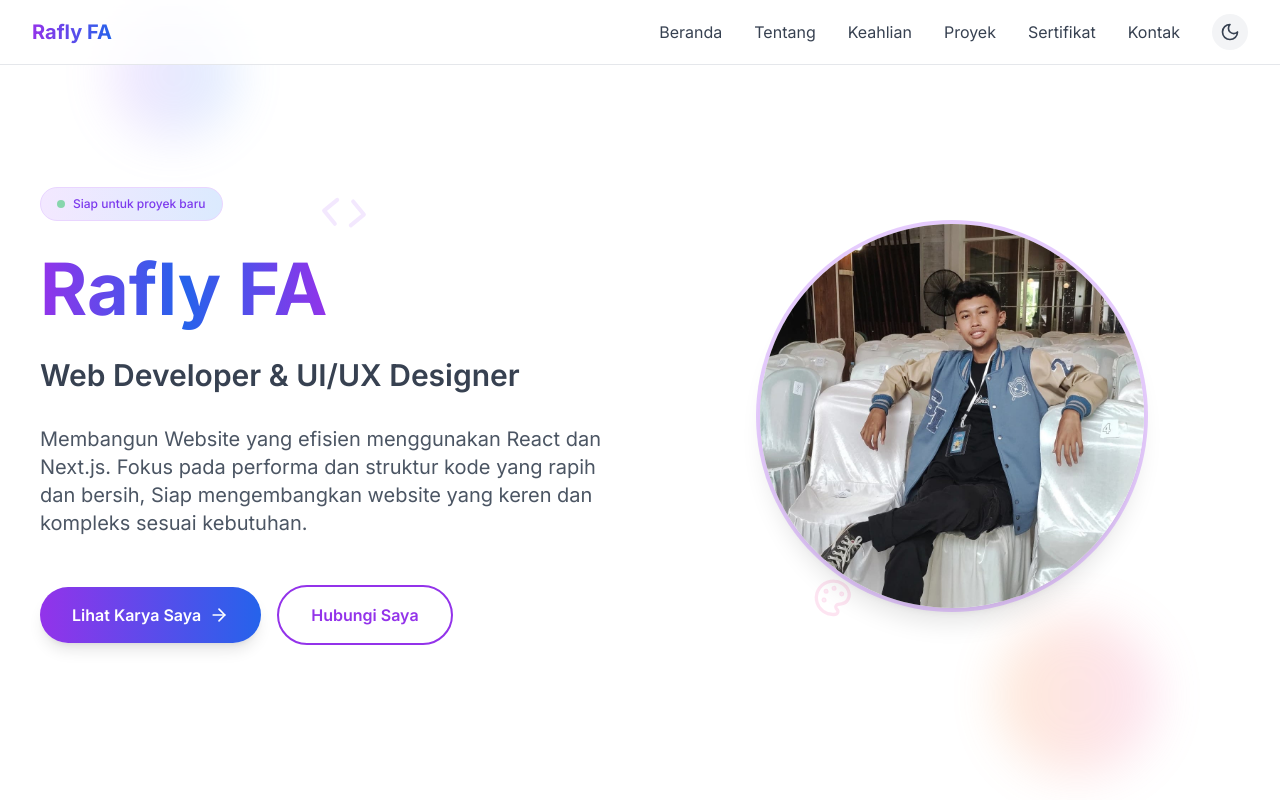
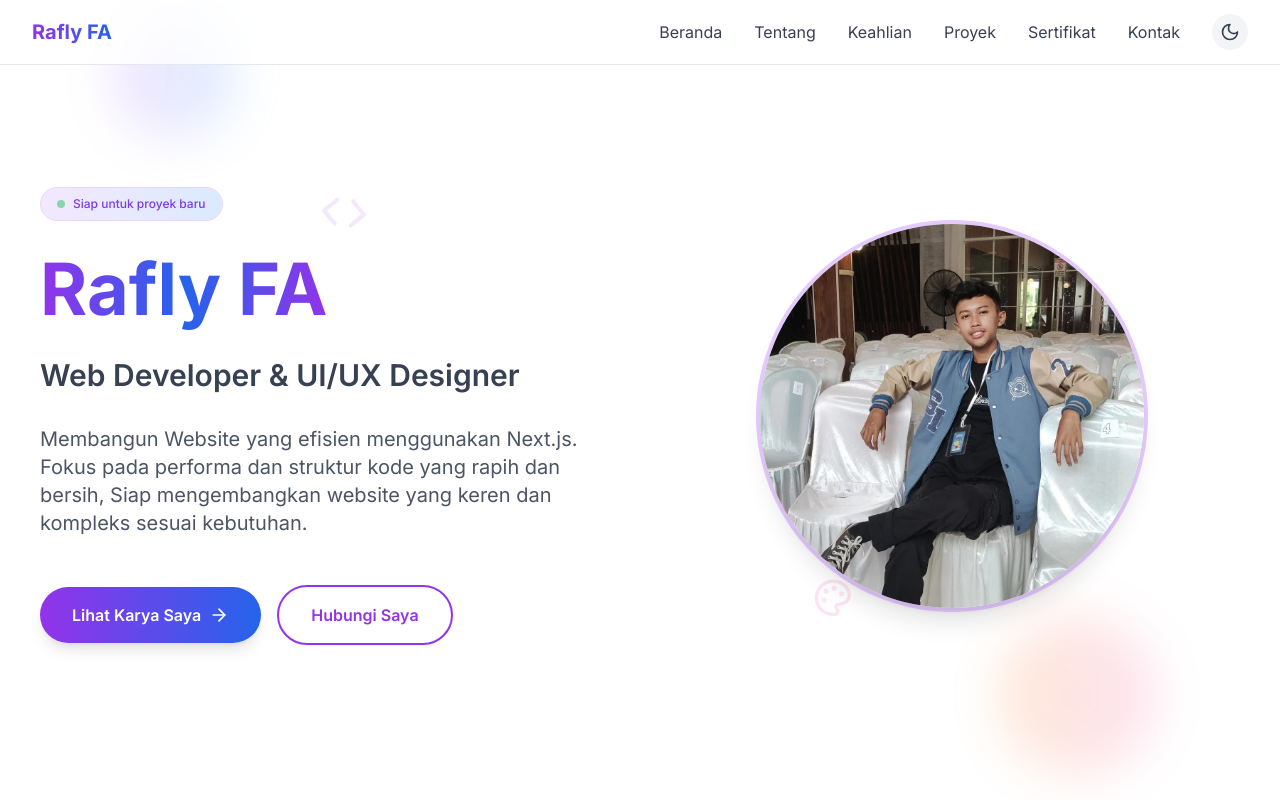
Before and after one commit to RaflyFA/Web-Portfolio-V3, a Next.js app: page / in a window 1280 px wide. Shown: the top 800 px of the page. Built offline with nearby package versions, Linux system fonts and the light colour scheme.

Commit message:
mengubah hero

```diff
--- a/app/components/Hero.tsx
+++ b/app/components/Hero.tsx
@@ -106,7 +106,7 @@ export default function Hero() {
               transition={{ duration: 0.8, delay: 0.8 }}
               className="text-base sm:text-lg md:text-xl text-gray-600 dark:text-gray-400 max-w-3xl mx-auto md:mx-0 leading-relaxed"
             >
-              Membangun Website yang efisien menggunakan React dan Next.js. Fokus pada performa dan struktur kode yang
+              Membangun Website yang efisien menggunakan Next.js. Fokus pada performa dan struktur kode yang
               rapih dan bersih, Siap mengembangkan website yang keren dan kompleks sesuai kebutuhan.
             </motion.p>
 
```
